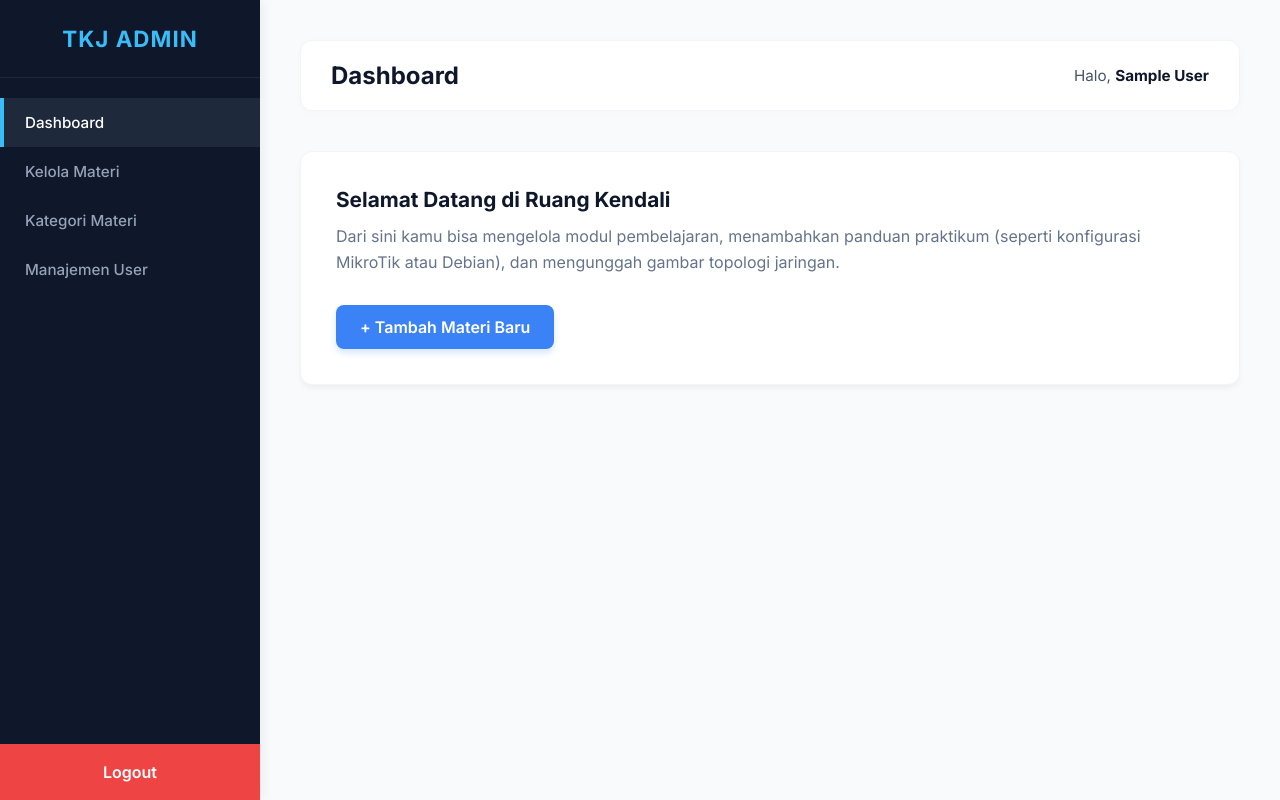
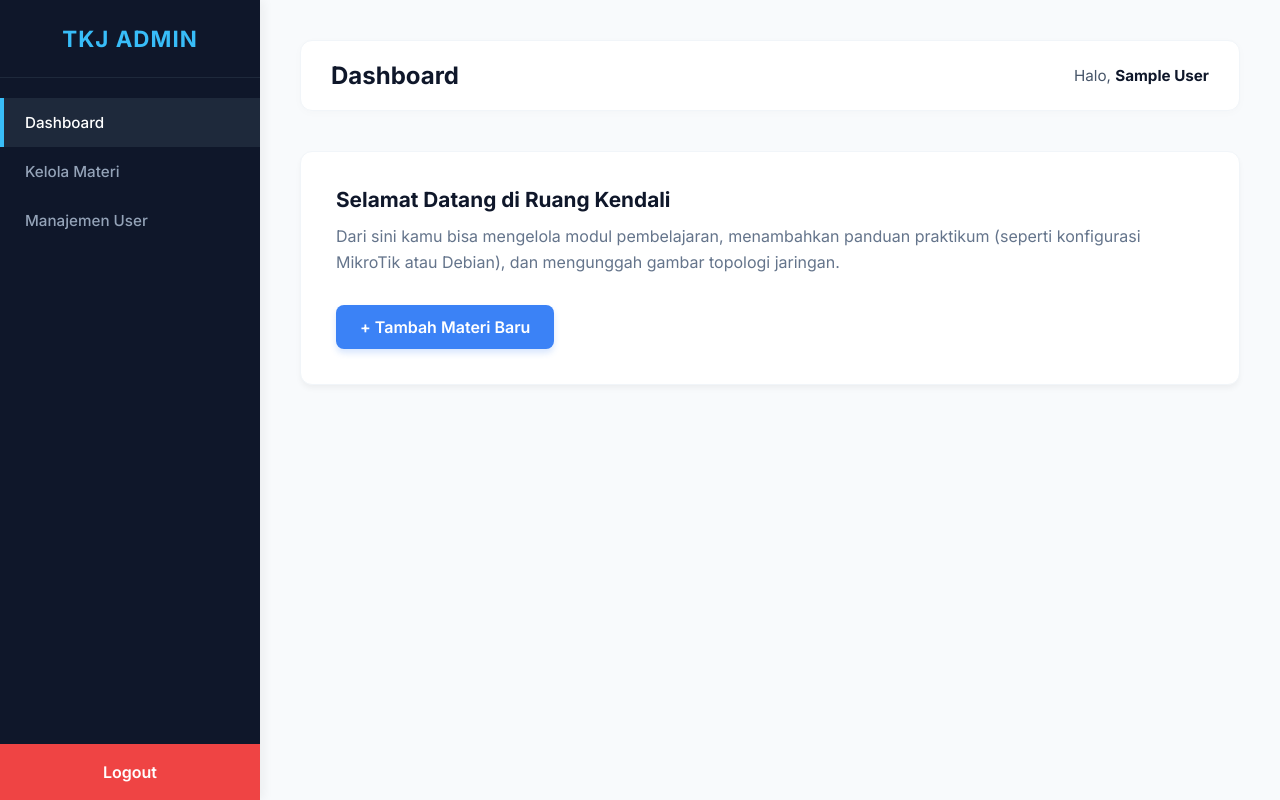
Before and after one commit to Vinzzzc/elearning-tkj, a PHP site: page /admin/dashboard.php in a window 1280 px wide. Run offline with PHP 8.4, Linux system fonts and the light colour scheme; the visitor is signed in with stand-in values (Sample User, id 1).

Commit message:
Hapus Kelola Kategori

```diff
--- a/admin/dashboard.php
+++ b/admin/dashboard.php
@@ -200,7 +200,6 @@ if (!isset($_SESSION['role']) || $_SESSION['role'] != 'admin') {
         <div class="menu">
             <a href="dashboard.php" class="active">Dashboard</a>
             <a href="kelola-materi.php">Kelola Materi</a>
-            <a href="#">Kategori Materi</a>
             <a href="kelola-user.php">Manajemen User</a>
         </div>
         <a href="../logout.php" class="logout">Logout</a>
```
